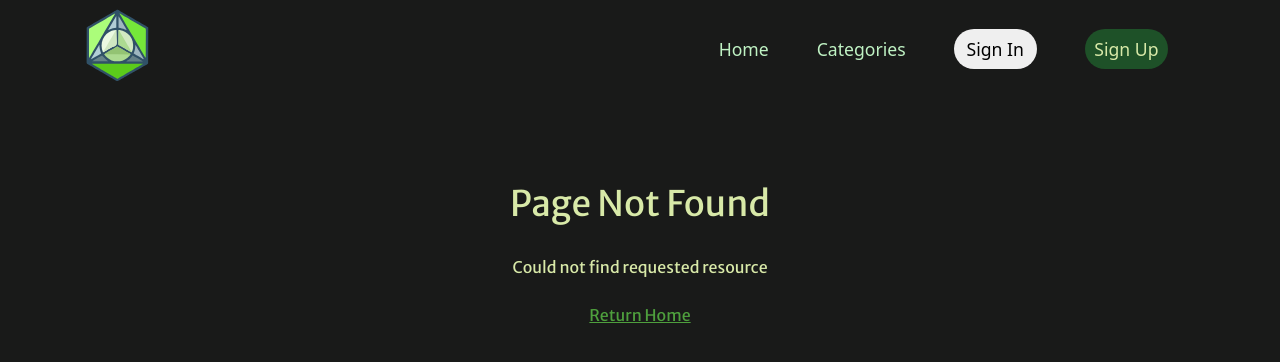
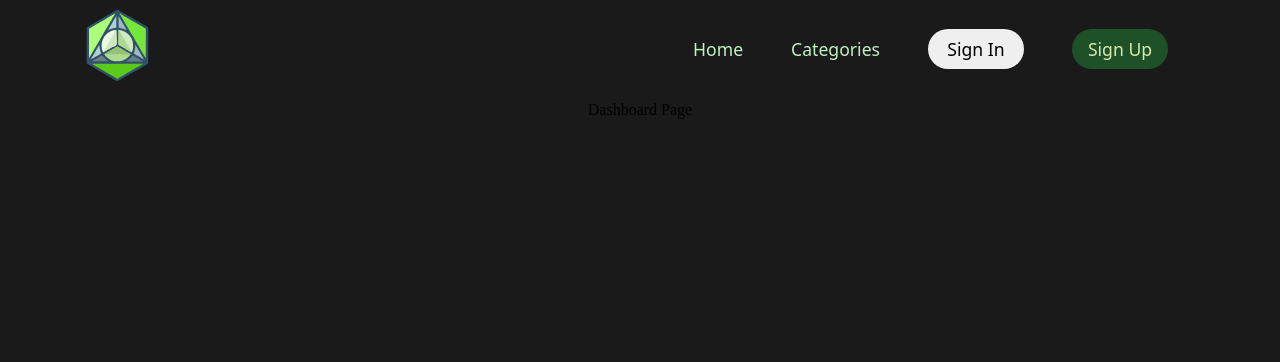
Before and after one commit to igor-ht/DevQuiz, a Next.js app in the folder client/: page /dashboard in a window 1280 px wide. Before the commit this address had no page. Shown: the top 362 px of the page. Built offline with nearby package versions, Linux system fonts and the light colour scheme; no server answers.

Commit message:
signin and signup proccess + next-auth + middleware routes implemented

```diff
--- a/client/src/app/(signin&signup)/signin/page.tsx
+++ b/client/src/app/(signin&signup)/signin/page.tsx
@@ -5,14 +5,13 @@ import Form from '../components/Form';
 import Input from '../components/Input';
 import SubmitButton from '../components/SubmitButton';
 import { useFormState } from 'react-dom';
-import { useRouter } from 'next/navigation';
 import { signIn } from 'next-auth/react';
 
 export default function SignIn() {
-	// const router = useRouter();
 	const [state, formAction] = useFormState(handleSignIn, { email: '', password: '' });
 
-	if (state?.id && state?.email && state?.username && state?.role) signIn('credentials', { ...state, redirect: false });
+	const hasUser = state?.id && state?.email && state?.username && state?.role;
+	if (hasUser) signIn('credentials', { ...state, callbackUrl: '/dashboard' });
 
 	return (
 		<Form action={formAction}>
--- a/client/src/app/(signin&signup)/signup/page.tsx
+++ b/client/src/app/(signin&signup)/signup/page.tsx
@@ -5,9 +5,13 @@ import Input from '../components/Input';
 import SubmitButton from '../components/SubmitButton';
 import { useFormState } from 'react-dom';
 import { signUp } from '@/utils/actions';
+import { signIn } from 'next-auth/react';
 
 export default function SignUp() {
 	const [state, formAction] = useFormState(signUp, { username: '', email: '', password: '', confirmPassword: '' });
+
+	const hasUser = state?.id && state?.email && state?.username && state?.role;
+	if (hasUser) signIn('credentials', { ...state, callbackUrl: '/dashboard' });
 
 	return (
 		<Form action={formAction}>
--- a/client/src/app/_layout/Header/Header.module.scss
+++ b/client/src/app/_layout/Header/Header.module.scss
@@ -4,6 +4,7 @@
   @include Flex(row);
   align-items: center;
   justify-content: space-between;
+  user-select: none;
 
   div {
     display: inline-block;
@@ -66,7 +67,7 @@
       justify-content: space-evenly;
 
       button {
-        @include Size(5.2rem, 2.5rem);
+        @include Size(6rem, 2.5rem);
         border-radius: 2rem;
         cursor: pointer;
         transition: 0.3s ease;
@@ -79,6 +80,20 @@
         }
       }
 
+      li {
+        @include Font(system-ui, 1.1rem, 500, rgb(191, 242, 195));
+        align-self: center;
+        a {
+          @include Font(system-ui, 1.1rem, 500, rgb(191, 242, 195));
+          &:hover {
+            opacity: 0.75;
+          }
+          &:has(button) {
+            width: fit-content;
+            width: -moz-fit-content;
+          }
+        }
+      }
       li:nth-child(3) button {
         &:hover {
           opacity: 0.75;
@@ -88,23 +103,8 @@
         background-color: $color-secondary;
         color: $color-light;
         &:hover {
-          background-color: rgb(99, 255, 99);
+          background-color: rgb(67, 181, 67);
           color: $color-dark;
-        }
-      }
-
-      li {
-        align-self: center;
-        a {
-          @include Font(system-ui, 1.1rem, 500, rgb(191, 242, 195));
-
-          &:hover {
-            opacity: 0.75;
-          }
-          &:has(button) {
-            width: fit-content;
-            width: -moz-fit-content;
-          }
         }
       }
     }
--- a/client/src/app/_layout/Header/components/Navbar.tsx
+++ b/client/src/app/_layout/Header/components/Navbar.tsx
@@ -3,8 +3,10 @@
 import Link from 'next/link';
 import Image from 'next/image';
 import { useState, useEffect } from 'react';
+import { signOut, useSession } from 'next-auth/react';
 
 export default function Navbar() {
+	const { status } = useSession();
 	const [menuOpen, setMenuOpen] = useState(false);
 
 	useEffect(() => {
@@ -29,6 +31,8 @@ export default function Navbar() {
 					<li>
 						<Link href={'/categories'}>Categories</Link>
 					</li>
+					{status !== 'authenticated' ? (
+						<>
 							<li>
 								<Link href={'/signin'}>
 									<button type="button">Sign In</button>
@@ -39,6 +43,26 @@ export default function Navbar() {
 									<button type="button">Sign Up</button>
 								</Link>
 							</li>
+						</>
+					) : (
+						<>
+							<li>
+								<Link href={'/dashboard'}>
+									<button type="button">Dashboard</button>
+								</Link>
+							</li>
+							<li>
+								<span style={{ display: 'flex', alignItems: 'center', minHeight: '65px', marginLeft: '0.5rem' }}>
+									<button
+										type="button"
+										style={{ backgroundColor: '#990d0d' }}
+										onClick={() => signOut()}>
+										Sign Out
+									</button>
+								</span>
+							</li>
+						</>
+					)}
 				</ul>
 			</nav>
 			<span>
--- /dev/null
+++ b/client/src/app/dashboard/page.tsx
@@ -0,0 +1,7 @@
+export default function Page() {
+	return (
+		<div>
+			<h1>Dashboard Page</h1>
+		</div>
+	);
+}
--- a/client/src/middleware.ts
+++ b/client/src/middleware.ts
@@ -2,13 +2,12 @@ import { getToken } from 'next-auth/jwt';
 import { NextRequest, NextResponse } from 'next/server';
 
 export default async function middleware(req: NextRequest) {
-	console.log(req);
 	const token = await getToken({ req });
 	const isAuthenticated = !!token;
 	const currentPath = req.nextUrl.pathname;
 
 	if (currentPath.startsWith('/signin') || currentPath.startsWith('/signup')) {
-		if (isAuthenticated) return NextResponse.redirect(new URL('/categories', req.url));
+		if (isAuthenticated) return NextResponse.redirect(new URL('/dashboard', req.url));
 	}
 
 	if (currentPath.startsWith('/dashboard')) {
--- a/client/src/utils/actions.ts
+++ b/client/src/utils/actions.ts
@@ -16,7 +16,6 @@ export const handleSignIn = async (prevState: any, formData: FormData) => {
 
 	if (!response?.ok) return { error: 'Invalid email or password' };
 	const user = await response.json();
-	console.log(user);
 	return user;
 };
 
@@ -38,7 +37,7 @@ export const signUp = async (prevState: any, formData: FormData) => {
 		body: JSON.stringify({ username, email, password }),
 	});
 
-	if (response.status === 400) return { error: 'Email already registered' };
+	if (response.status === 400) return { error: (await response.json()).message };
 	if (response.status === 500) return { error: 'Server error' };
-	return response.json();
+	return await response.json();
 };
```
Also changed, not shown: client/src/app/api/auth/[...nextauth]/nextAuth.ts (+6 -5 lines), client/src/types/next-auth.d.ts (deleted, +0 -26 lines), 1 other file (tests, documents, lock files or other folders). Lines whose indentation alone changed are shown as unchanged.
